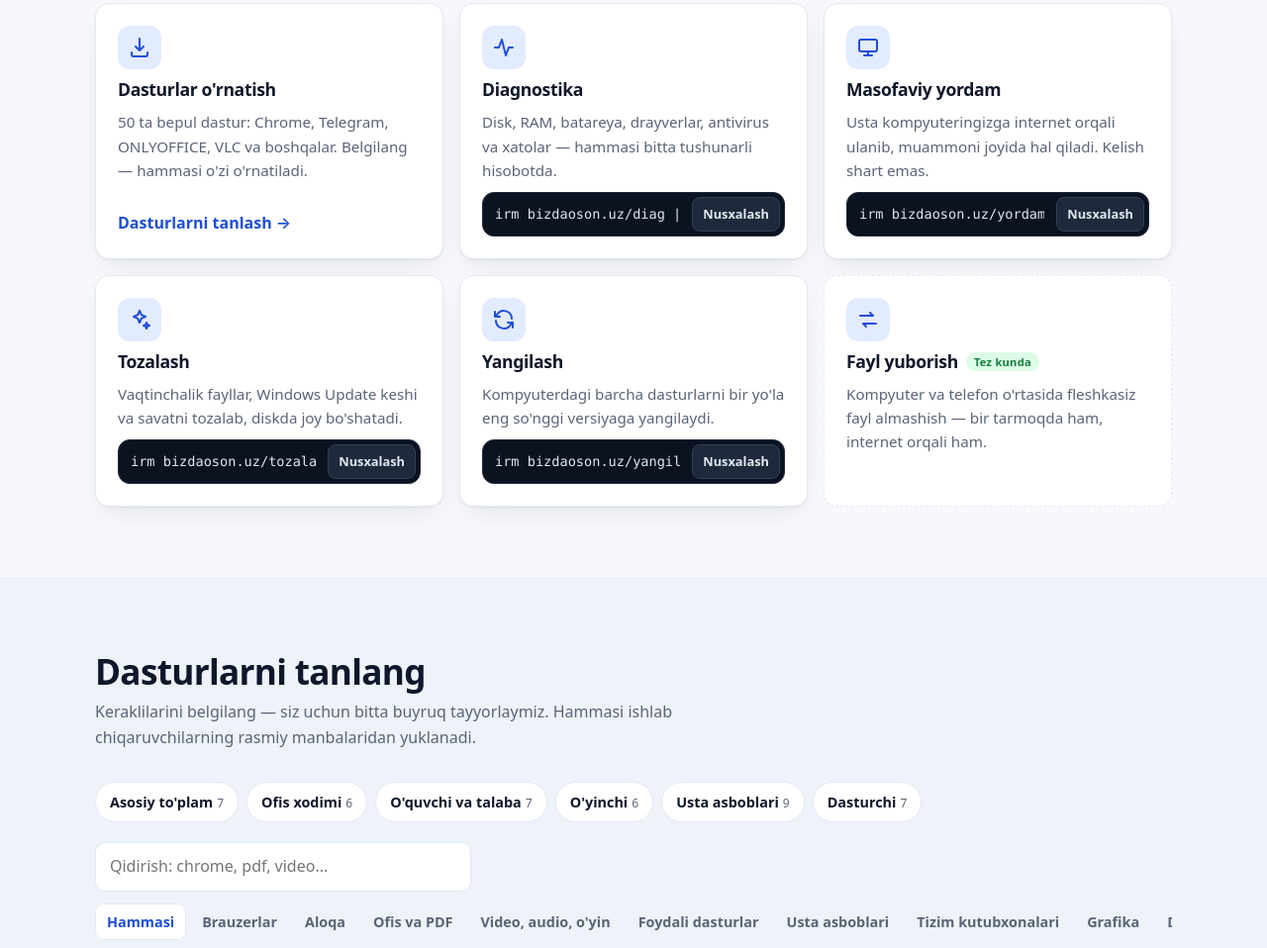
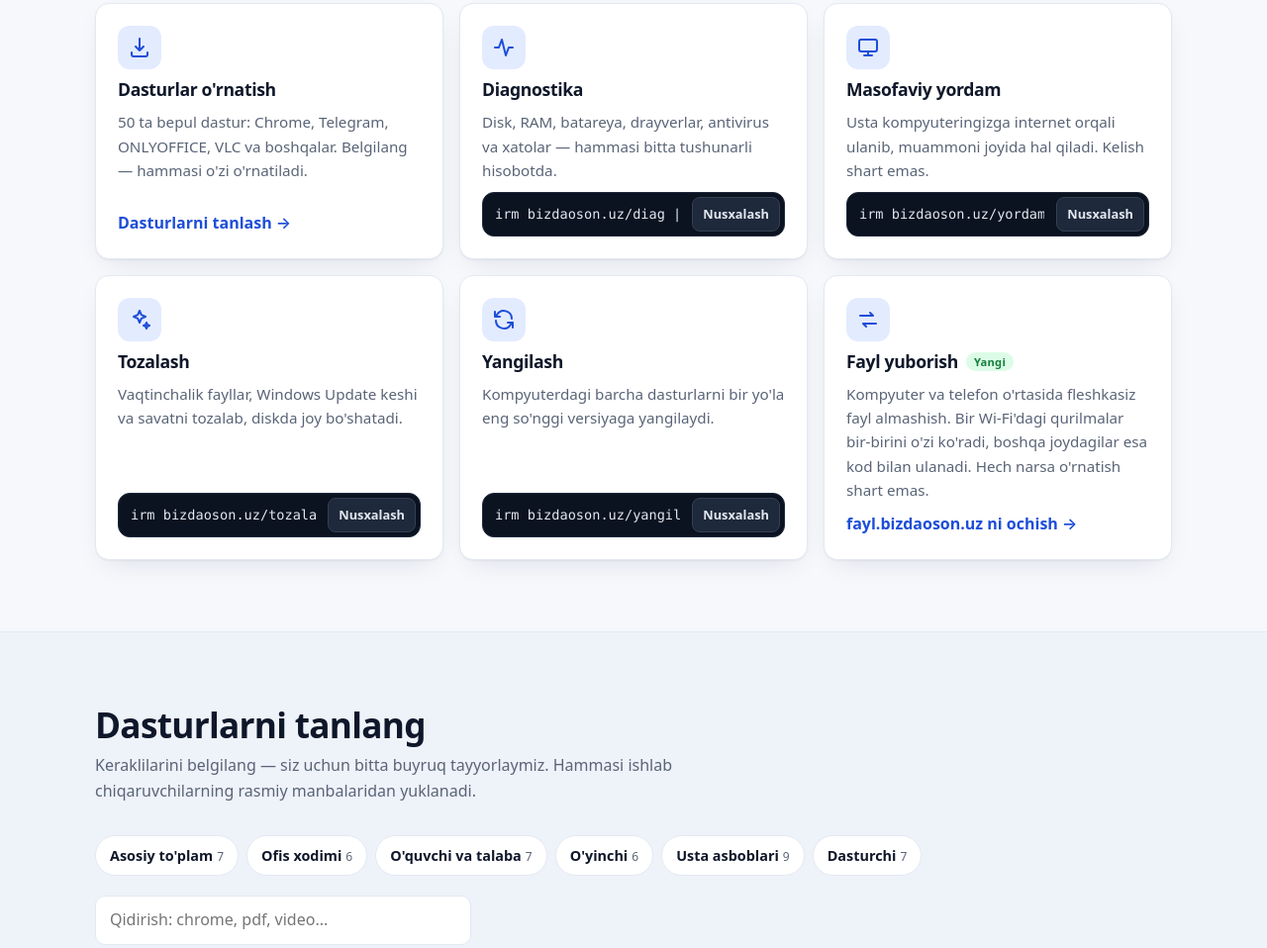
Before and after one commit to abdur4xm0n/bizdaoson, a plain HTML site: page site/index.html in a window 1280 px wide. Shown: the part 920-1878 px from the top of the page at 99% size. Drawn offline with Linux system fonts and the light colour scheme.

Commit message:
Fayl yuborish: fayl.bizdaoson.uz (PairDrop)
- deploy/pairdrop.service: systemd xizmati (alohida foydalanuvchi, faqat localhost,
  WebSocket fallback, IPv6 guruhlash, xotira cheklovi)
- deploy/nginx-fayl.conf: Cloudflare orqali, haqiqiy IP soxtalashtirib bo'lmaydi
- Sayt: "Fayl yuborish" kartasi jonli, fayllar saqlanmasligi haqida savol-javob
- win.ps1 v0.2.0: menyuda [7] Fayl yuborish

Co-Authored-By: Claude Opus 5.5 <noreply@anthropic.com>

```diff
--- a/site/index.html
+++ b/site/index.html
@@ -85,10 +85,11 @@
           <p>Kompyuterdagi barcha dasturlarni bir yo'la eng so'nggi versiyaga yangilaydi.</p>
           <div class="cmd cmd--sm" data-cmd="irm bizdaoson.uz/yangilash | iex"><code>irm bizdaoson.uz/yangilash | iex</code><button class="cmd__copy" type="button">Nusxalash</button></div>
         </article>
-        <article class="card card--soon">
+        <article class="card">
           <div class="card__ico"><svg viewBox="0 0 24 24"><path d="M4 8h13l-3-3M20 16H7l3 3"/></svg></div>
-          <h3>Fayl yuborish <span class="badge">Tez kunda</span></h3>
-          <p>Kompyuter va telefon o'rtasida fleshkasiz fayl almashish — bir tarmoqda ham, internet orqali ham.</p>
+          <h3>Fayl yuborish <span class="badge">Yangi</span></h3>
+          <p>Kompyuter va telefon o'rtasida fleshkasiz fayl almashish. Bir Wi-Fi'dagi qurilmalar bir-birini o'zi ko'radi, boshqa joydagilar esa kod bilan ulanadi. Hech narsa o'rnatish shart emas.</p>
+          <a class="card__link" href="https://fayl.bizdaoson.uz" target="_blank" rel="noopener">fayl.bizdaoson.uz ni ochish →</a>
         </article>
       </div>
     </div>
@@ -132,6 +133,10 @@
           <p>Eski Windows 10 da quyidagi buyruqni sinab ko'ring: <code>[Net.ServicePointManager]::SecurityProtocol='Tls12'; irm bizdaoson.uz/win | iex</code></p>
         </details>
         <details>
+          <summary>Fayl yuborganda fayllarim qayerda saqlanadi?</summary>
+          <p>Hech qayerda. <a href="https://fayl.bizdaoson.uz" target="_blank" rel="noopener">fayl.bizdaoson.uz</a> orqali fayl to'g'ridan-to'g'ri bir qurilmadan ikkinchisiga o'tadi. To'g'ridan-to'g'ri ulanib bo'lmasa (masalan mobil internetda), fayl serverimiz orqali uzatiladi, lekin saqlanmaydi. Qabul qiluvchi har bir faylni o'zi tasdiqlaydi.</p>
+        </details>
+        <details>
           <summary>Diagnostika hisoboti qayerda saqlanadi?</summary>
           <p>Ish stolida (Desktop) <code>bizdaoson-diagnostika-...html</code> fayli paydo bo'ladi va brauzerda ochiladi. Uni ustaga Telegram orqali yuborishingiz mumkin.</p>
         </details>
```
Also changed, not shown: 4 other files.
